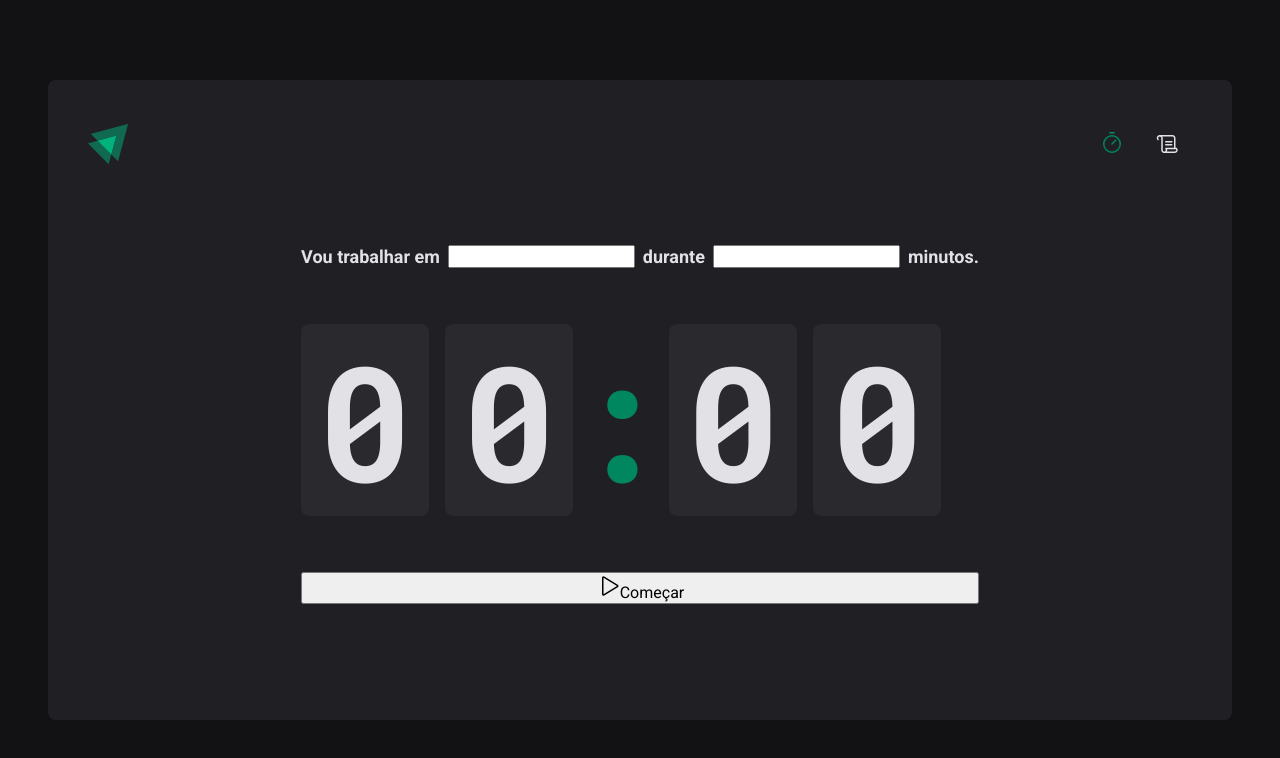
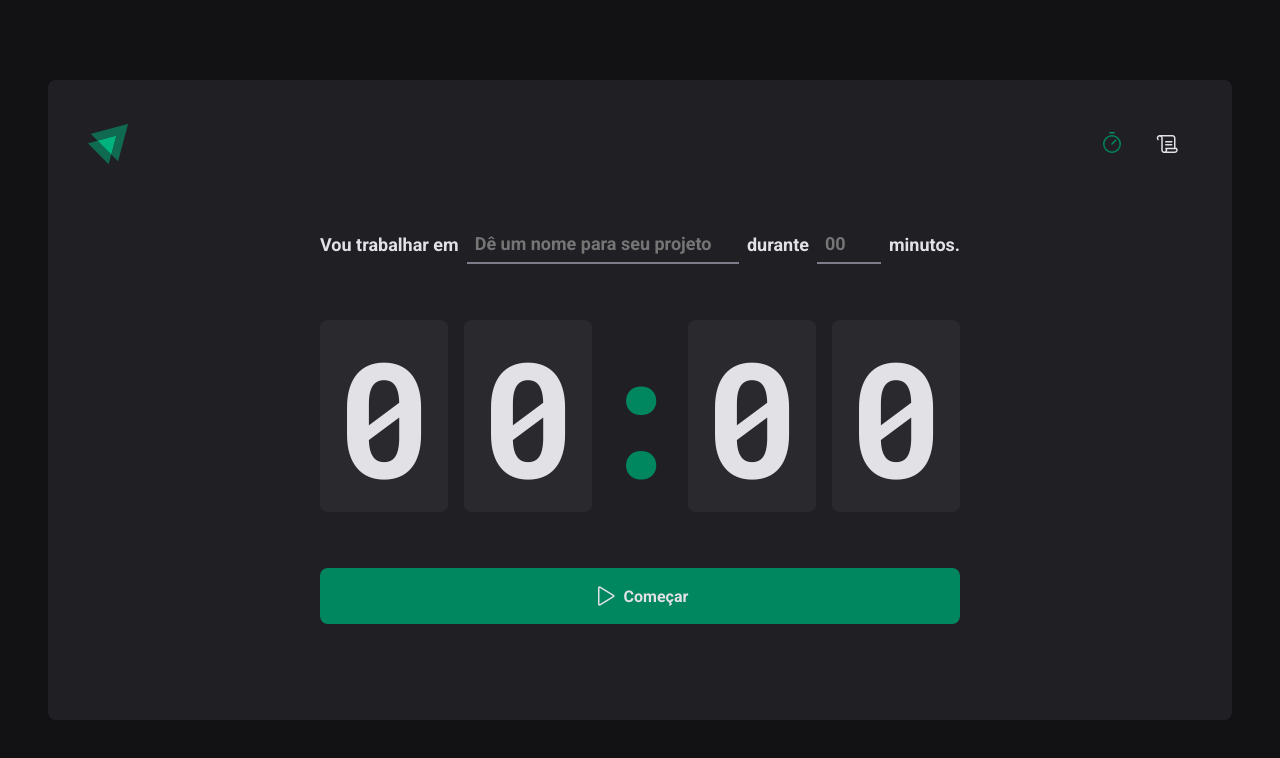
Before and after one commit to AllyssonR/timer-pomodoro, a React (Vite) app: page / in a window 1280 px wide. Shown: the top 758 px of the page. Built offline with nearby package versions, Linux system fonts and the light colour scheme.

Commit message:
create button and input style

```diff
--- a/src/Components/Home/index.tsx
+++ b/src/Components/Home/index.tsx
@@ -4,6 +4,9 @@
   FormContainer,
   HomeContainer,
   Separator,
+  StartCountDownButton,
+  TaskInput,
+  MinutesAmountInput,
 } from './styles'
 
 export function Home() {
@@ -12,9 +15,17 @@
       <form action="">
         <FormContainer>
           <label htmlFor="task">Vou trabalhar em</label>
-          <input id="task" type="text" />
+          <TaskInput
+            id="task"
+            type="text"
+            placeholder="Dê um nome para seu projeto"
+          />
           <label htmlFor="minutesAmount">durante</label>
-          <input type="number" id="minutesAmount" />
+          <MinutesAmountInput
+            type="number"
+            id="minutesAmount"
+            placeholder="00"
+          />
           <span>minutos.</span>
         </FormContainer>
 
@@ -25,10 +36,10 @@
           <span>0</span>
           <span>0</span>
         </CountDownContainer>
-        <button>
+        <StartCountDownButton>
           <Play size={24} />
           <span>Começar</span>
-        </button>
+        </StartCountDownButton>
       </form>
     </HomeContainer>
   )
--- a/src/Components/Home/styles.ts
+++ b/src/Components/Home/styles.ts
@@ -47,3 +47,49 @@
   display: flex;
   justify-content: center;
 `
+
+export const StartCountDownButton = styled.button`
+  width: 100%;
+  border: 0;
+  padding: 1rem;
+  border-radius: 8px;
+  display: flex;
+  align-items: center;
+  justify-content: center;
+  gap: 0.5rem;
+  font-weight: bold;
+  cursor: pointer;
+  color: ${(props) => props.theme['gray-100']};
+  background: ${(props) => props.theme['green-500']};
+  &:not(:disabled):hover {
+    background: ${(props) => props.theme['green-700']};
+  }
+  &:disabled {
+    opacity: 0.7;
+    cursor: not-allowed;
+  }
+`
+const BaseInput = styled.input`
+  background: transparent;
+  height: 2.5rem;
+  border: 0;
+  border-bottom: 2px solid ${(props) => props.theme['gray-500']};
+  font-weight: bold;
+  font-size: 1.125rem;
+  padding: 0 0.5rem;
+  color: ${(props) => props.theme['gray-100']};
+  &:placeholder {
+    color: ${(props) => props.theme['gray-500']};
+  }
+  &:focus {
+    box-shadow: none;
+    border-color: ${(props) => props.theme['green-500']};
+  }
+`
+
+export const TaskInput = styled(BaseInput)`
+  flex: 1;
+`
+export const MinutesAmountInput = styled(BaseInput)`
+  width: 4rem;
+`
```
